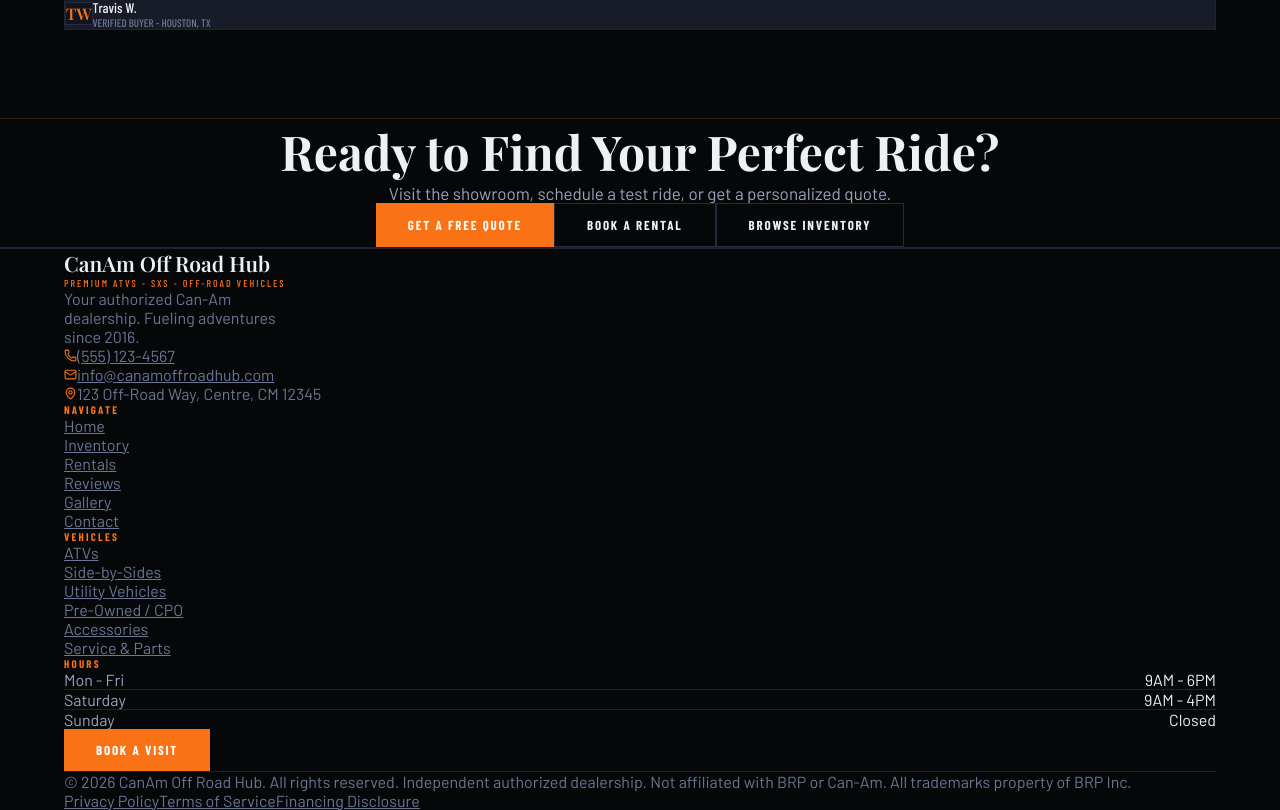
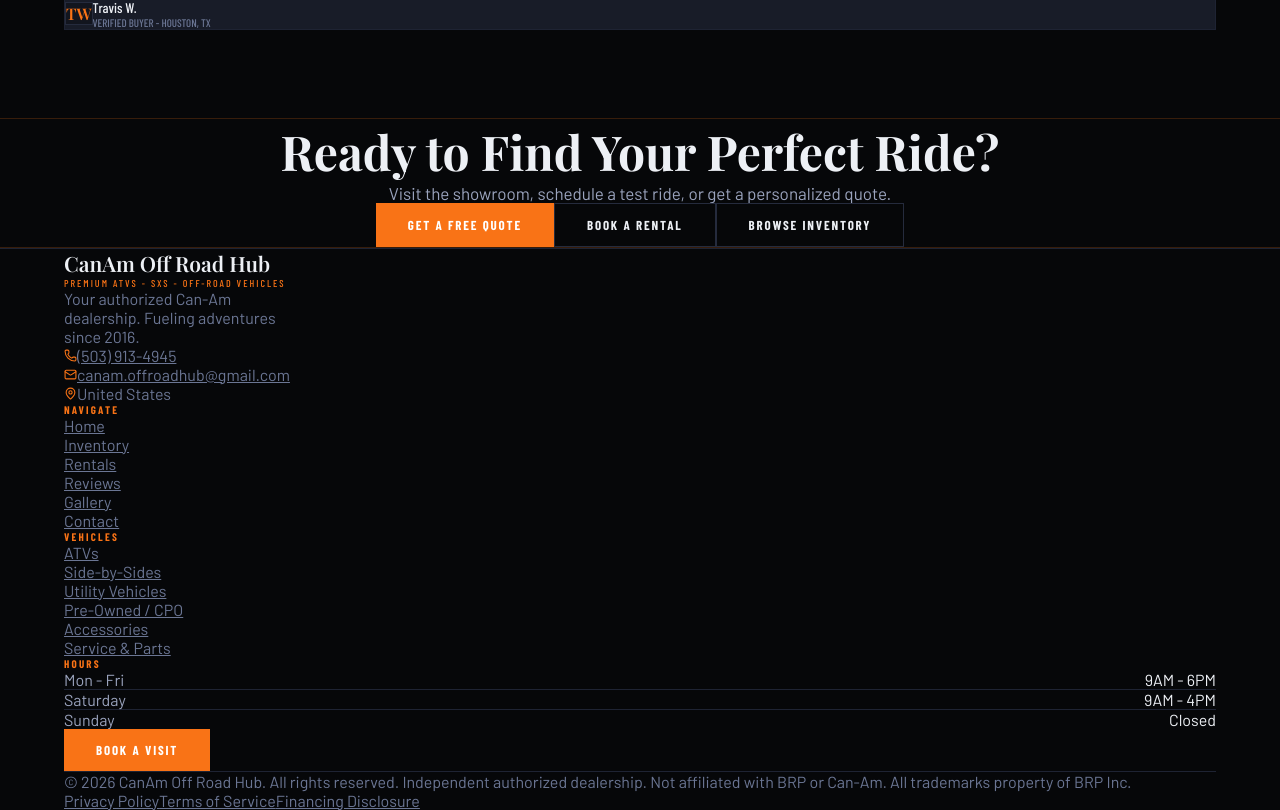
Before and after one commit to manidivine1-maker/canam-hub, a Next.js app: page / in a window 1280 px wide. Shown: the part 3513-4323 px from the top of the page. Built offline with nearby package versions, Linux system fonts and the light colour scheme; a web font is replaced by a local one.

Commit message:
Updated navbar and footer contact info

```diff
--- a/components/Footer.tsx
+++ b/components/Footer.tsx
@@ -11,9 +11,9 @@
             <div className="font-cond text-[10px] tracking-[0.2em] uppercase text-[#f97316] mb-5">Premium ATVs - SxS - Off-Road Vehicles</div>
             <p className="text-[#6b7694] text-sm leading-relaxed mb-5 max-w-[220px]">Your authorized Can-Am dealership. Fueling adventures since 2016.</p>
             <div className="flex flex-col gap-2.5">
-              <a href="tel:5551234567" className="flex items-center gap-2 text-sm text-[#6b7694] hover:text-[#f97316] transition-colors"><Phone size={13} className="text-[#f97316]"/>(555) 123-4567</a>
-              <a href="mailto:info@canamoffroadhub.com" className="flex items-center gap-2 text-sm text-[#6b7694] hover:text-[#f97316] transition-colors"><Mail size={13} className="text-[#f97316]"/>info@canamoffroadhub.com</a>
-              <span className="flex items-center gap-2 text-sm text-[#6b7694]"><MapPin size={13} className="text-[#f97316] shrink-0"/>123 Off-Road Way, Centre, CM 12345</span>
+              <a href="tel:5551234567" className="flex items-center gap-2 text-sm text-[#6b7694] hover:text-[#f97316] transition-colors"><Phone size={13} className="text-[#f97316]"/>(503) 913-4945</a>
+              <a href="mailto:canam.offroadhub@gmail.com" className="flex items-center gap-2 text-sm text-[#6b7694] hover:text-[#f97316] transition-colors"><Mail size={13} className="text-[#f97316]"/>canam.offroadhub@gmail.com</a>
+              <span className="flex items-center gap-2 text-sm text-[#6b7694]"><MapPin size={13} className="text-[#f97316] shrink-0"/>United States</span>
             </div>
           </div>
           <div>
--- a/components/Navbar.tsx
+++ b/components/Navbar.tsx
@@ -18,8 +18,8 @@
     <>
       <div className="hidden md:flex items-center justify-between bg-[#060709] border-b border-[#1e2333] px-[5%] py-2">
         <div className="flex items-center gap-6">
-          <a href="tel:5551234567" className="flex items-center gap-2 font-cond text-[11px] tracking-[0.1em] text-[#6b7694] hover:text-[#f97316] transition-colors"><Phone size={12} className="text-[#f97316]"/>(555) 123-4567</a>
-          <a href="mailto:info@canamoffroadhub.com" className="flex items-center gap-2 font-cond text-[11px] tracking-[0.1em] text-[#6b7694] hover:text-[#f97316] transition-colors"><Mail size={12} className="text-[#f97316]"/>info@canamoffroadhub.com</a>
+          <a href="tel:5551234567" className="flex items-center gap-2 font-cond text-[11px] tracking-[0.1em] text-[#6b7694] hover:text-[#f97316] transition-colors"><Phone size={12} className="text-[#f97316]"/>(503) 913-4945</a>
+          <a href="mailto:canam.offroadhub@gmail.com" className="flex items-center gap-2 font-cond text-[11px] tracking-[0.1em] text-[#6b7694] hover:text-[#f97316] transition-colors"><Mail size={12} className="text-[#f97316]"/>canam.offroadhub@gmail.com</a>
         </div>
         <div className="flex items-center gap-6 font-cond text-[11px] tracking-[0.08em] text-[#6b7694]">
           <span><span className="text-[#9ba4be]">Mon-Fri:</span> 9AM-6PM</span>
```
